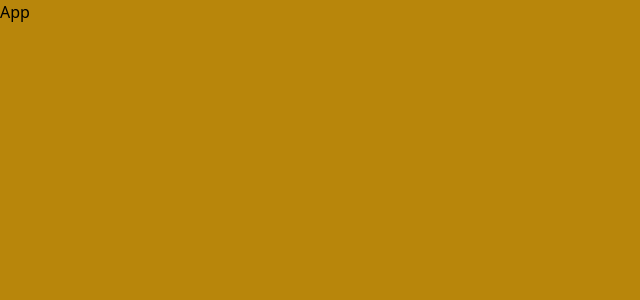
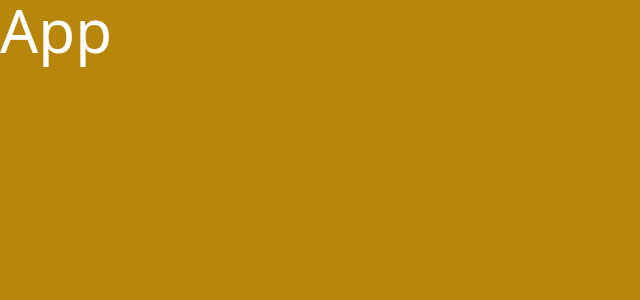
Before and after one commit to Yuvrajsinghko/K72-clone, a React (Vite) app in the folder K72/: page / in a window 1280 px wide. Shown: the top 300 px of the page, without its empty margins (0-640 px from the left). Built offline with nearby package versions, Linux system fonts and the light colour scheme.

Commit message:
added pages folder and components folder

```diff
--- a/K72/src/App.jsx
+++ b/K72/src/App.jsx
@@ -2,7 +2,7 @@ import React from 'react'
 
 const App = () => {
   return (
-    <div>App</div>
+    <div className='text-6xl text-white'>App</div>
   )
 }
 
--- /dev/null
+++ b/K72/src/pages/Agents.jsx
@@ -0,0 +1,9 @@
+import React from 'react'
+
+function Agents() {
+  return (
+    <div>Agents</div>
+  )
+}
+
+export default Agents
--- /dev/null
+++ b/K72/src/pages/Home.jsx
@@ -0,0 +1,9 @@
+import React from 'react'
+
+const Home = () => {
+  return (
+    <div>Home</div>
+  )
+}
+
+export default Home
--- /dev/null
+++ b/K72/src/pages/Projects.jsx
@@ -0,0 +1,9 @@
+import React from 'react'
+
+function Projects() {
+  return (
+    <div>Projects</div>
+  )
+}
+
+export default Projects
```
